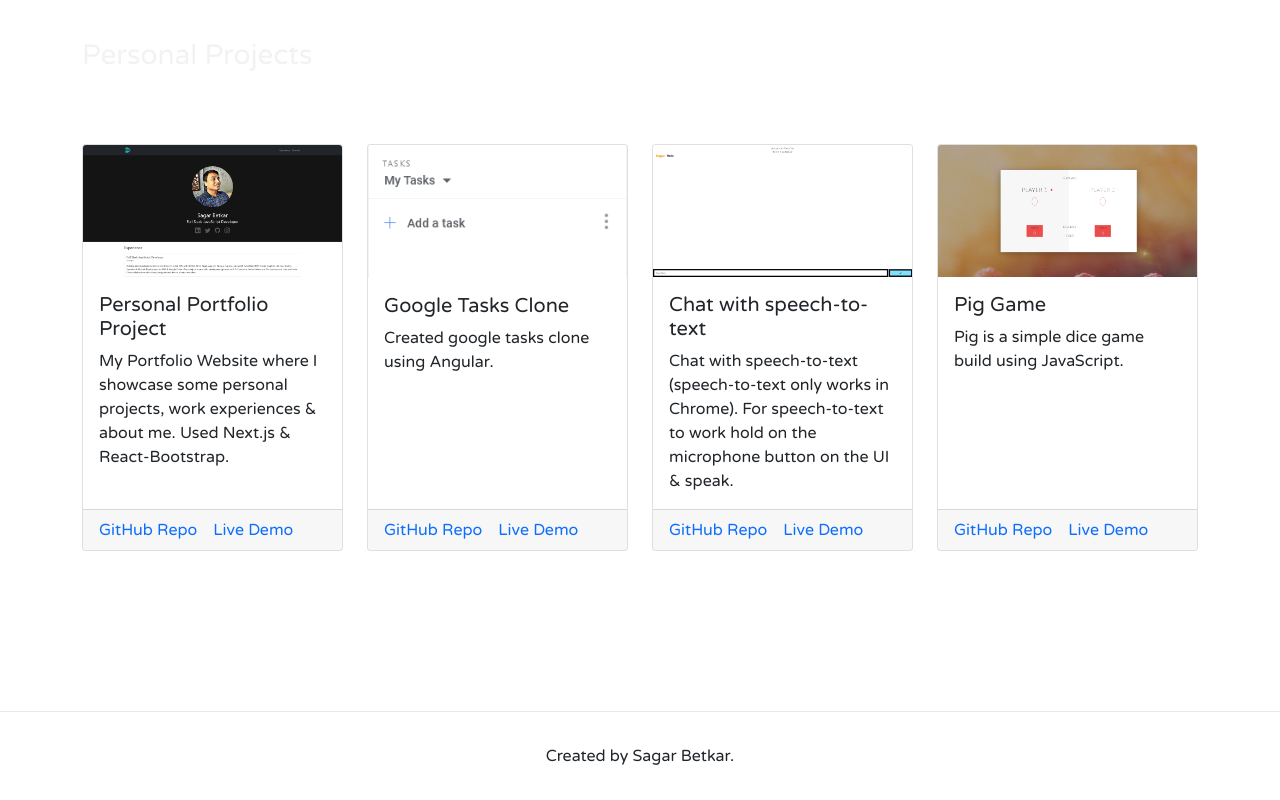
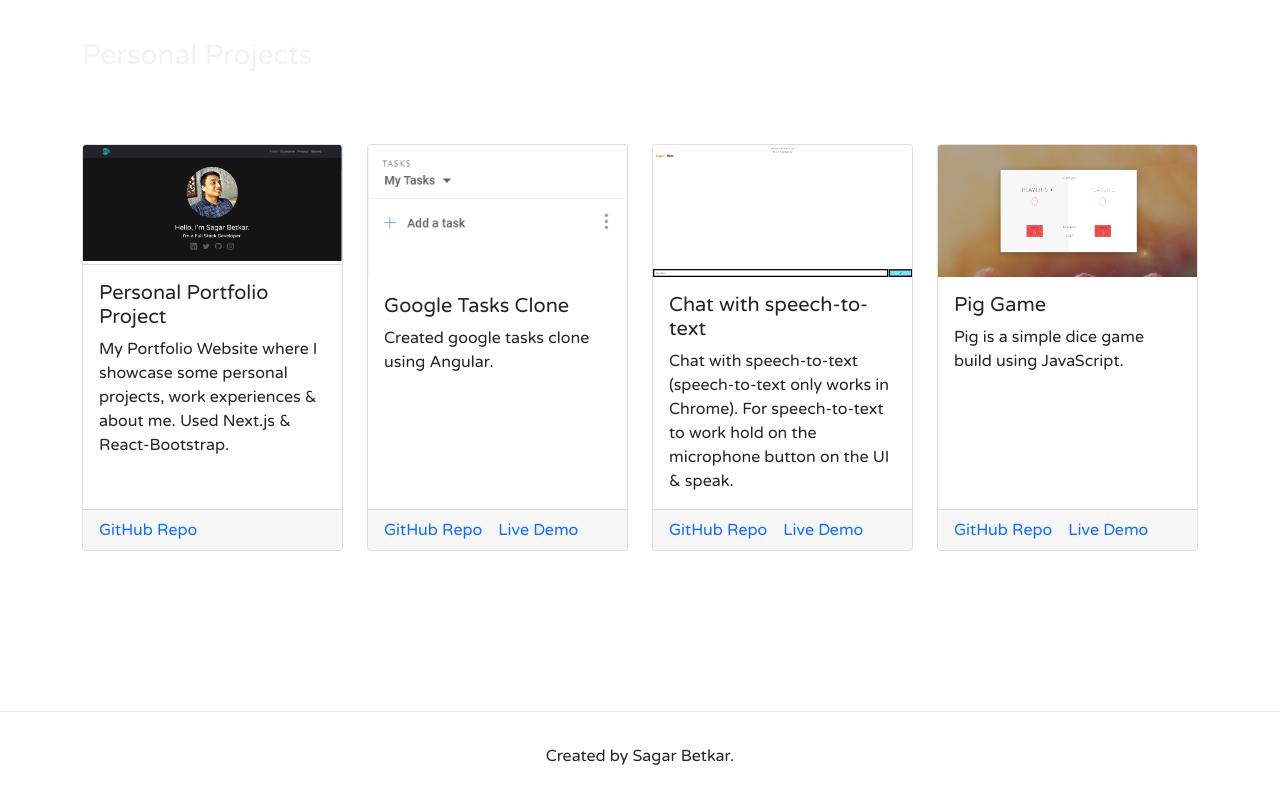
Before and after one commit to sagarbetkar/resume_v2, a Next.js app: page / in a window 1280 px wide. Shown: the part 2642-3442 px from the top of the page. Built offline with nearby package versions, Linux system fonts and the light colour scheme.

Commit message:
Remove live url for portfolio website

```diff
--- a/components/Projects.js
+++ b/components/Projects.js
@@ -18,7 +18,7 @@
                                 </Card.Body>
                                 <Card.Footer>
                                     <Card.Link href={p.githubRepo}  target="_blank">GitHub Repo</Card.Link>
-                                    <Card.Link href={p.liveUrl}  target="_blank">Live Demo</Card.Link>
+                                    {p.liveUrl && <Card.Link href={p.liveUrl}  target="_blank">Live Demo</Card.Link>}
                                 </Card.Footer>
                             </Card>
                         </Col>
--- a/data.js
+++ b/data.js
@@ -30,7 +30,7 @@
         title: "Personal Portfolio Project",
         image: "/Sagar-Betkar-portfolio-img.png",
         githubRepo: "https://github.com/sagarbetkar/resume_v2",
-        liveUrl: "https://sagarbetkar.netlify.app/",
+        liveUrl: "",
         description: "My Portfolio Website where I showcase some personal projects, work experiences & about me. Used Next.js & React-Bootstrap."
     },
     {
```
Also changed, not shown: public/Sagar-Betkar-portfolio-img.png.
